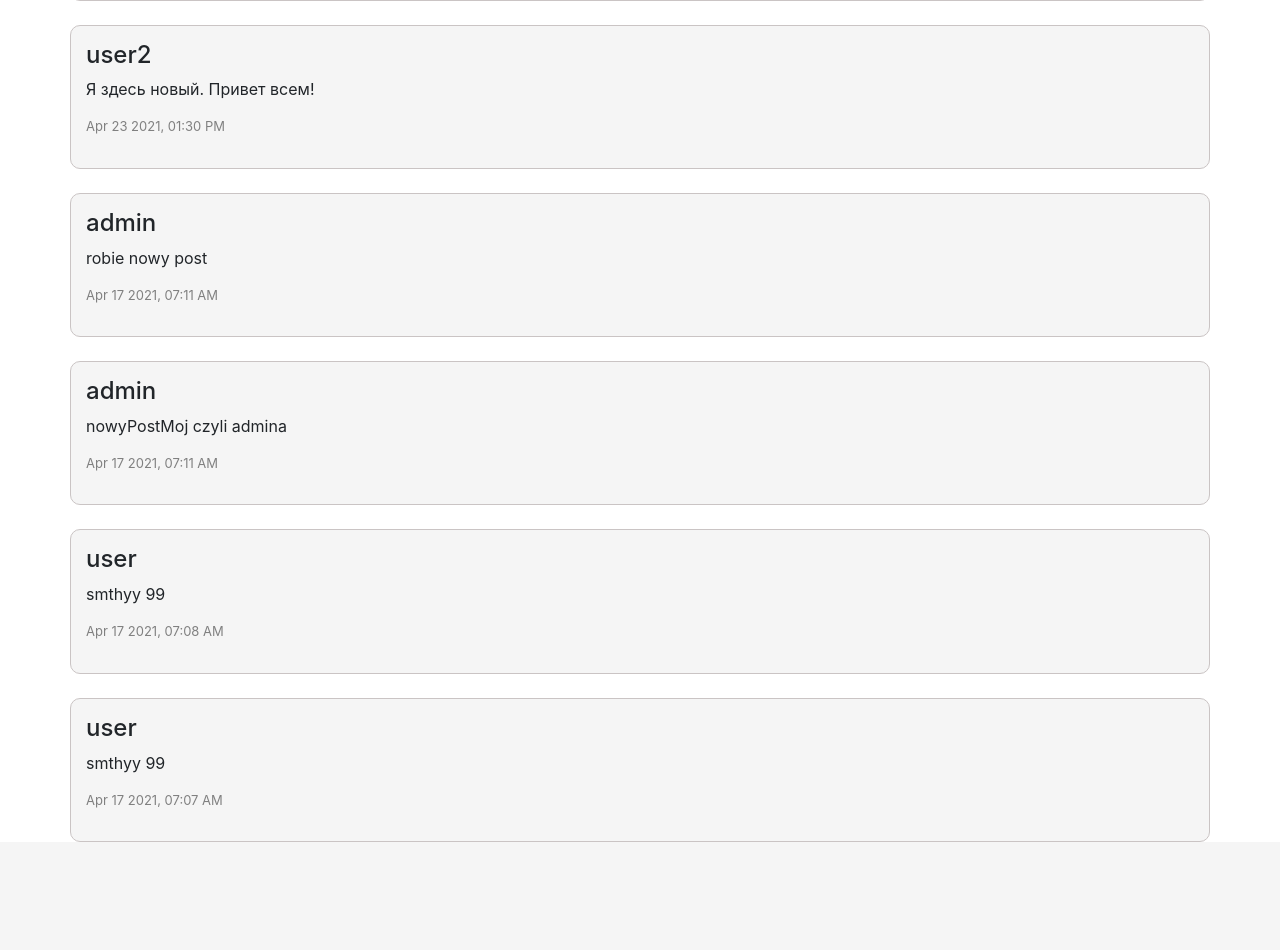
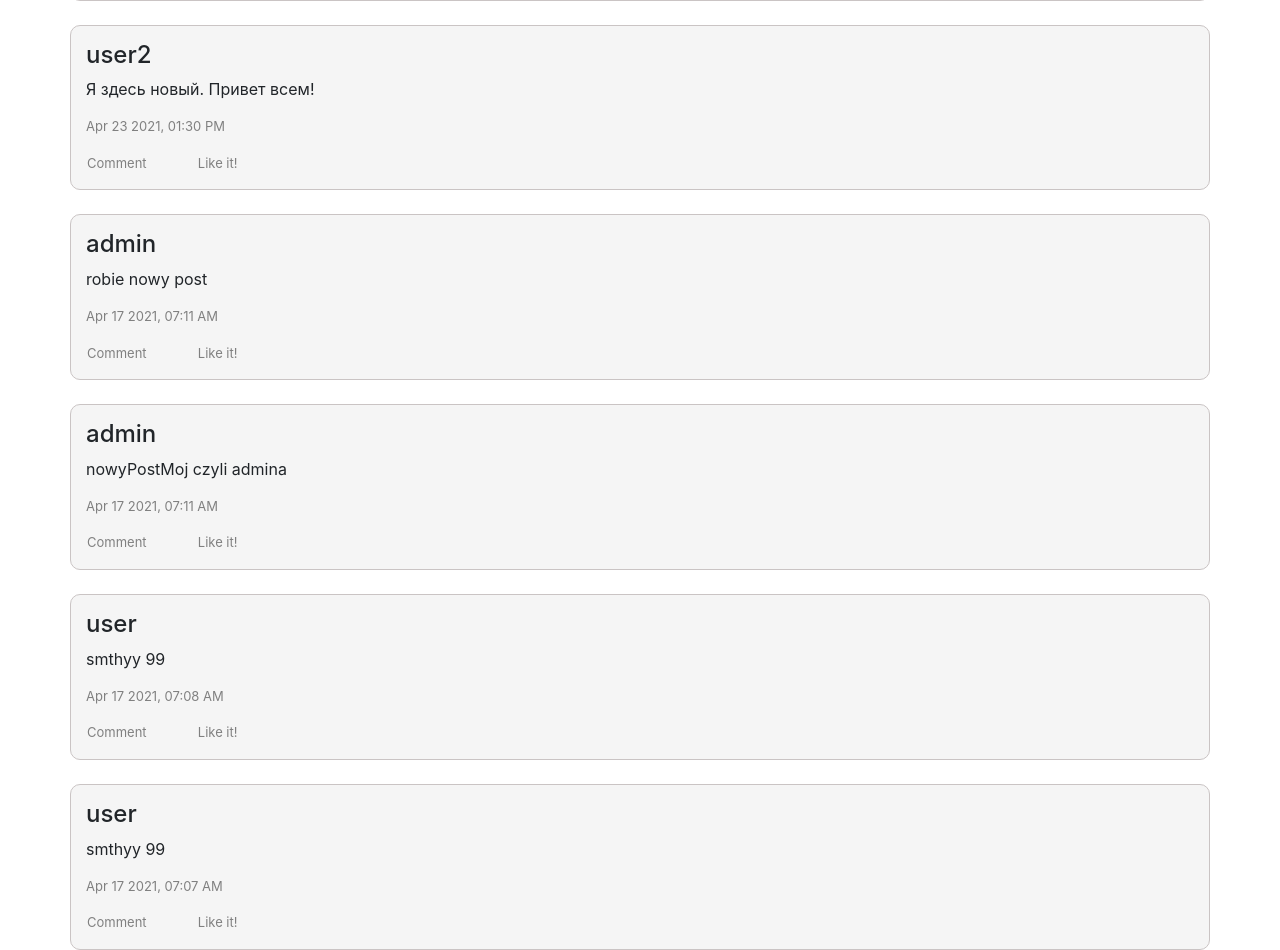
Before and after one commit to marcinstopyra/CS50-Network, a Django app: page / in a window 1280 px wide. Shown: the part 297-1247 px from the top of the page. Before the commit the page ends 1139 px from the top, so only its background shows below. Run offline with Django 3.2, Linux system fonts and the light colour scheme; a user stored in the database is signed in; data comes from the database, SQL or seed files in the repository; both versions use the stored data as it was after the commit; data that the repository does not hold is empty; some libraries are stand-ins or nearby versions.

Commit message:
added is_liked property to getPosts views function

```diff
--- a/network/static/network/scripts.js
+++ b/network/static/network/scripts.js
@@ -41,7 +41,13 @@ function displayPosts(section, profile=null) {
                             <h4 class='post-creator' data-profile='${post.creator}'>${post.creator}</h4>
                             <p>${post.text}</p>
                             <p id='post-time'>${post.time}</p>
+                            <table id='comment-like-table'>
+                                <td class='comment-btn' data-post_id='${post.id}'>Comment</td>
+                                <td class='like-btn' data-post_id='${post.id}'>Like it!</td>
+                                <td class='show-comments-btn' data-post_id='${post.id}'>
+                            </table>
                             </div>`;
+        console.log(post.is_liked, 'Dorobic wizualnnosc!!');
         document.querySelector('#posts-view').append(element);
         }
     }).then( () => {
--- a/network/static/network/styles.css
+++ b/network/static/network/styles.css
@@ -79,3 +79,29 @@ body {
     border: solid;
     border-width: 4px;
 } */
+
+#comment-like-table {
+    font-size: small;
+    color: grey;
+    width: 100%;
+}
+
+.comment-btn {
+    width: 10%;
+    cursor: pointer !important;
+}
+
+.like-btn {
+    width: 10%;
+    cursor: pointer !important;
+}
+
+.comment-btn:hover {
+    font-weight: bold !important;
+    color: rgb(23, 123, 253) !important;
+}
+
+.like-btn:hover {
+    font-weight: bold !important;
+    color: rgb(23, 123, 253) !important;
+}
--- a/network/views.py
+++ b/network/views.py
@@ -67,10 +67,10 @@ def register(request):
         return render(request, "network/register.html")
 
 
-# @csrf_exempt
+@csrf_exempt
 @login_required
 def newPost(request):
-    print("U MNIE DZIALA")
+    print("U MNIE DZIALA new post")
     # Composing a new post must be via POST
     if request.method != "POST":
         return JsonResponse({"error": "POST request required."}, status=400)
@@ -86,7 +86,7 @@ def newPost(request):
     return JsonResponse({"message": "Post created successfully."}, status=201)
 
 def getPosts(request, section):
-    print(f"U MNIE DZIALA --- {section}")
+    # print(f"U MNIE DZIALA --- {section}")
     if section == "allPosts":
         posts = Post.objects.order_by('-time').all()
 
@@ -97,8 +97,17 @@ def getPosts(request, section):
         following = current_user.following.all()
         following = [follow.follow_to for follow in following]
         posts = Post.objects.filter(creator__in=following)      # 2x _ --https://stackoverflow.com/questions/9304908/how-can-i-filter-a-django-query-with-a-list-of-values
-
-    return JsonResponse([post.serialize() for post in posts], safe=False)
+    # adding like and comments info to every post
+    postsJSON = []
+    for post in posts:
+        postJSON = post.serialize()
+        is_liked = Like.objects.filter(who=request.user, what=post).exists()
+        print('Polajkowane?       ', is_liked)
+        postJSON['is_liked'] = is_liked
+        postsJSON.append(postJSON)
+    # previous version without is_liked property
+    # return JsonResponse([post.serialize() for post in posts], safe=False)
+    return JsonResponse(postsJSON, safe=False)
 
 def getUserPosts(request, requested_user):
     if request.user.is_authenticated == False:
```
Also changed, not shown: db.sqlite3.
